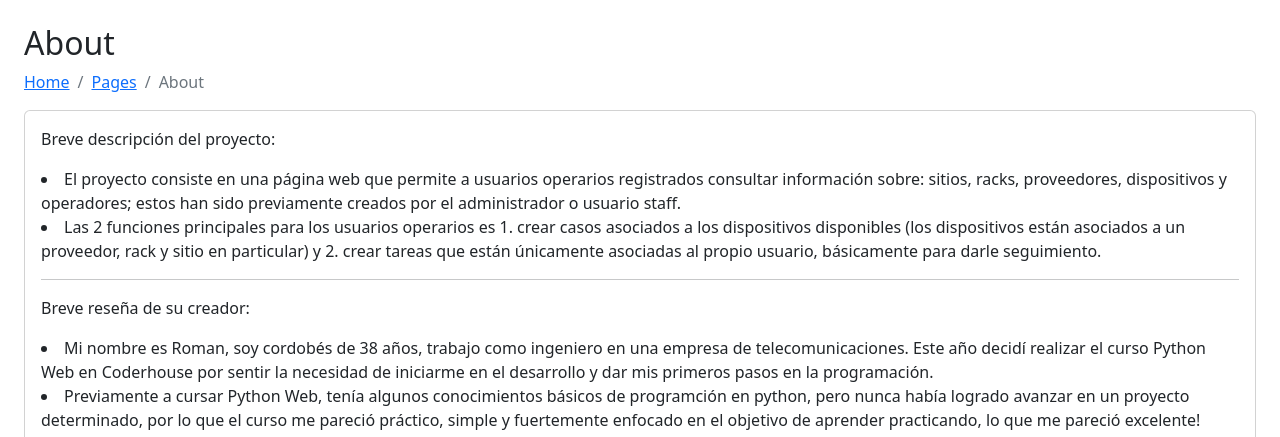
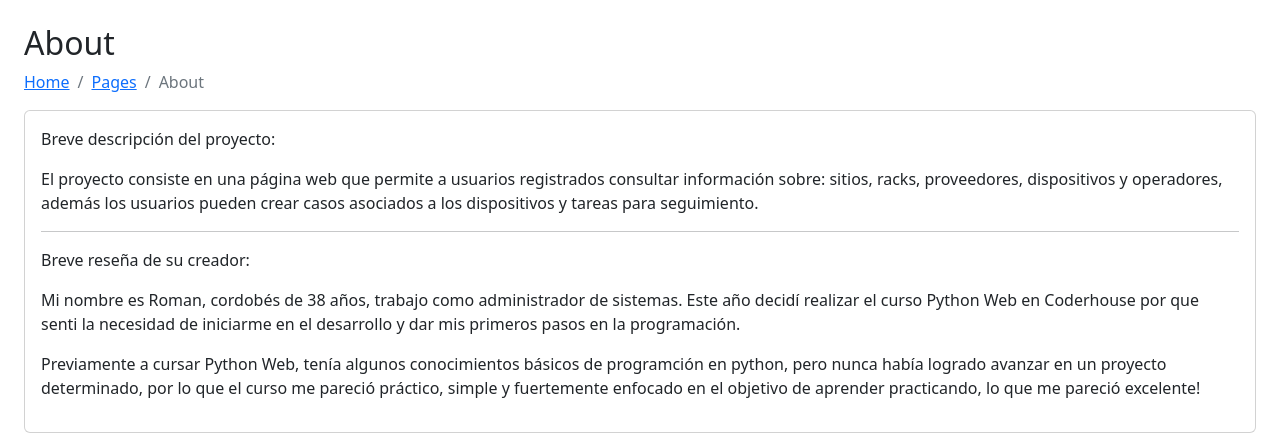
Before and after one commit to rjosedev/romanballesteros-pythonweb, a Django app: page /about/ in a window 1280 px wide. Shown: the part 56-493 px from the top of the page. Run offline with Django 5.2, Linux system fonts and the light colour scheme; some libraries are stand-ins or nearby versions; grey boxes are pictures that could not be loaded.

Commit message:
changes in about, fix site scroll, set vendor url links

```diff
--- a/tasks/templates/about.html
+++ b/tasks/templates/about.html
@@ -16,29 +16,25 @@
   <div class="card-body">
     <p>
       Breve descripción del proyecto:
-      <li>
-        El proyecto consiste en una página web que permite a usuarios operarios registrados consultar información sobre:
-        sitios, racks, proveedores, dispositivos y operadores; estos han sido previamente creados por el administrador o usuario staff.
-      </li>
-      <li>
-        Las 2 funciones principales para los usuarios operarios es 1. crear casos asociados a los dispositivos disponibles
-        (los dispositivos están asociados a un proveedor, rack y sitio en particular) y
-        2. crear tareas que están únicamente asociadas al propio usuario, básicamente para darle seguimiento.
-      </li>
+      <p>
+        El proyecto consiste en una página web que permite a usuarios registrados consultar información sobre:
+        sitios, racks, proveedores, dispositivos y operadores, además los usuarios pueden crear casos
+        asociados a los dispositivos y tareas para seguimiento.
+      </p>
     </p>
     <hr>
     <p>
       Breve reseña de su creador:
-      <li>
-        Mi nombre es Roman, soy cordobés de 38 años, trabajo como ingeniero en una empresa de telecomunicaciones.
-        Este año decidí realizar el curso Python Web en Coderhouse por sentir la necesidad de iniciarme en el desarrollo y
+      <p>
+        Mi nombre es Roman, cordobés de 38 años, trabajo como administrador de sistemas.
+        Este año decidí realizar el curso Python Web en Coderhouse por que senti la necesidad de iniciarme en el desarrollo y
         dar mis primeros pasos en la programación.
-      </li>
-      <li>
+      </p>
+      <p>
         Previamente a cursar Python Web, tenía algunos conocimientos básicos de programción en python,
         pero nunca había logrado avanzar en un proyecto determinado, por lo que el curso me pareció práctico, simple y
         fuertemente enfocado en el objetivo de aprender practicando, lo que me pareció excelente!
-      </li>
+      </p>
     </p>
   </div>
 </div>
--- a/tasks/templates/site_scroll.html
+++ b/tasks/templates/site_scroll.html
@@ -24,7 +24,7 @@
       <div class="col-1">
         <div id="list-example" class="list-group">
           {% for site in sites %}
-          <a class="list-group-item list-group-item-action" href="#{{site.name}}">{{site.name}}</a>
+          <a class="list-group-item list-group-item-action" href="#{{site.id}}">{{site.name}}</a>
           {% endfor %}
         </div>
       </div>
@@ -36,7 +36,7 @@
 
           <div class="row">
             <div class="col-6">
-              <div id="{{site.name}}"><h4>{{site.name}}</h4></div>
+              <div id="{{site.id}}"><h4>{{site.name}}</h4></div>
             </div>
             <div class="col-6">
               {% if user.is_staff %}
--- a/tasks/templates/vendor_table.html
+++ b/tasks/templates/vendor_table.html
@@ -37,7 +37,7 @@
                 <td>{{ vendor.name }}</td>
                 <td>{{ vendor.email }}</td>
                 <td>{{ vendor.contact }}</td>
-                <td>{{ vendor.link }}</a></td>
+                <td><a href={{vendor.link}}>{{vendor.link}}</a></td>
                 {% if user.is_staff %}
                 <td><a href="{% url 'vendor_detail' vendor.id %}">Edit/Delete</a></td>
                 {% endif %}
--- a/tasks/templates/vendors.html
+++ b/tasks/templates/vendors.html
@@ -20,7 +20,8 @@
     {% for vendor in vendors %}
     <li>
       <a href="{% url 'vendor_nav' vendor.id %}">{{ vendor.vendorId }}</a>
-      <!-- {{vendor.id}} --> - {{vendor.name}} - {{vendor.email}} - {{vendor.contact}} - {{vendor.link}}
+      <!-- {{vendor.id}} --> - {{vendor.name}} - {{vendor.email}} - {{vendor.contact}} -
+      <a href={{vendor.link}}>{{vendor.link}}</a>
       {% if user.is_staff %}
        - <a href="{% url 'vendor_detail' vendor.id %}">Edit/Delete</a>
       {% endif %}
```
Also changed, not shown: db.sqlite3.
